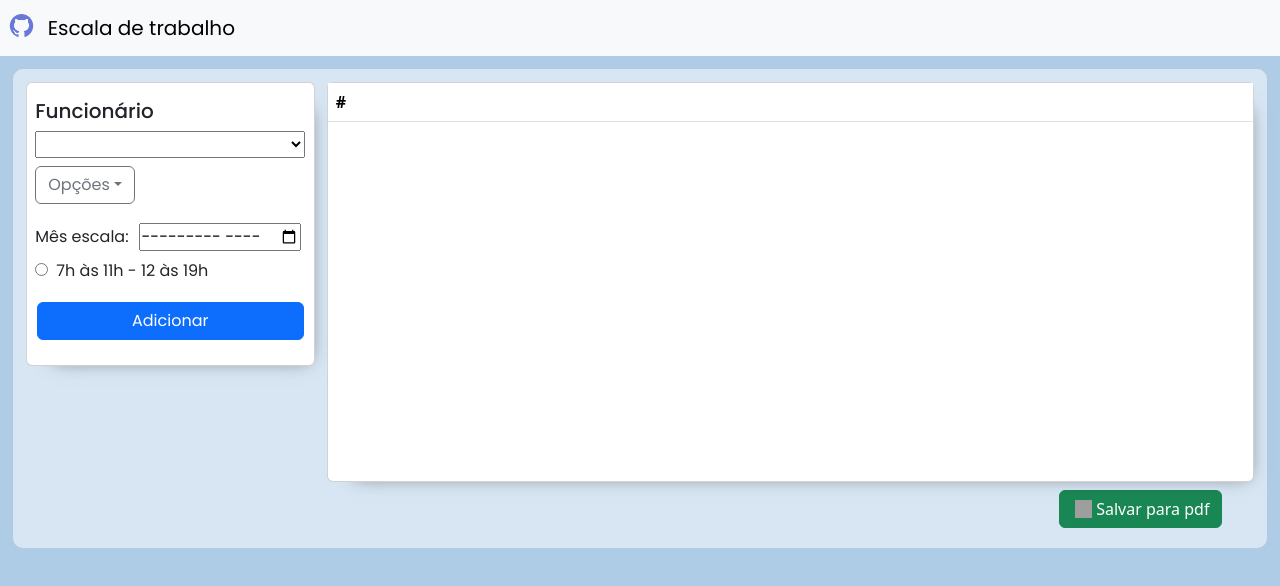
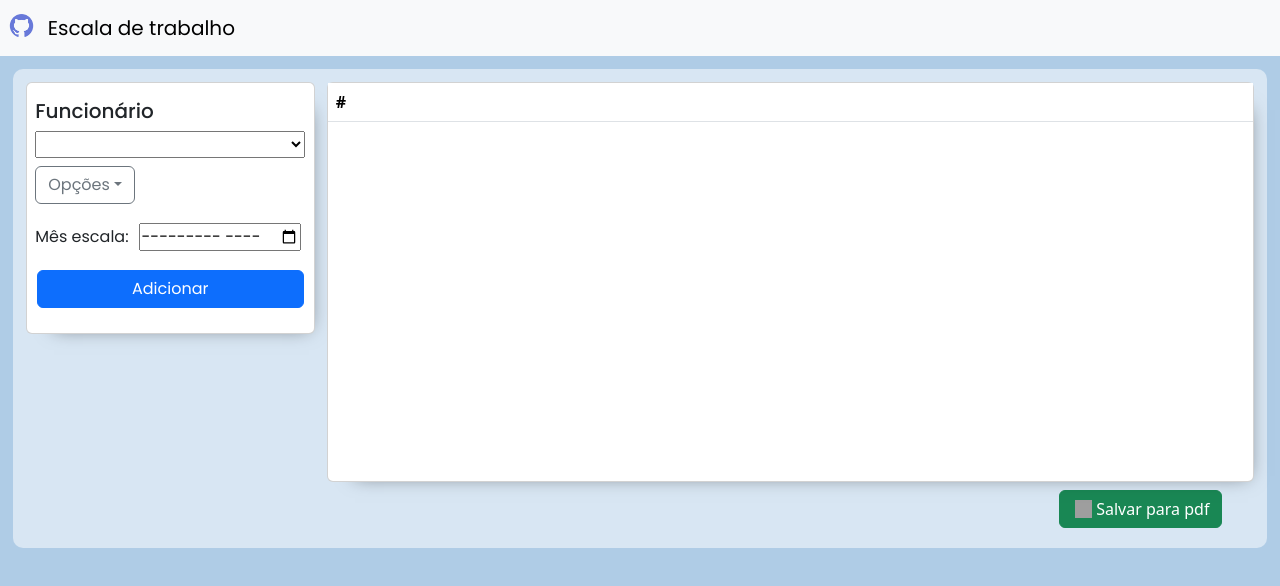
Before and after one commit to wesmnovaes/escala-de-trabalho, an Angular app in the folder escala/: page / in a window 1280 px wide. Shown: the top 586 px of the page. Built offline with nearby package versions, Linux system fonts and the light colour scheme; grey boxes are pictures that could not be loaded.

Commit message:
remove cod de teste e prepara nova função de add escala

```diff
--- a/escala/src/app/app.component.html
+++ b/escala/src/app/app.component.html
@@ -42,7 +42,7 @@
             <div class="form-row card-radio">
               @for (hor of horarios; track hor){
               <div class="custom-control custom-radio my-1 mr-sm-2">
-                <input type="radio" class="custom-control-input" id="radioD" value="{{hor.sigla}}" onclick="habilitaDia1();EscondePerguntaSabado()" formControlName="escala">
+                <input type="radio" class="custom-control-input" id="radioD" value="[desc:{{hor}}" onclick="habilitaDia1();" formControlName="escala">
                 <label class="custom-control-label" for="radioD">{{hor.desc}}</label>
               </div>
             }
--- a/escala/src/app/app.component.ts
+++ b/escala/src/app/app.component.ts
@@ -27,8 +27,9 @@ export class AppComponent {
   mes;
 
   // dados para teste
-  horarios:any = [{desc: '7h às 11h - 12 às 19h', legenda: '', sigla: 'D', he: 'S'}
-                ]
+  //horarios:any = [{desc: '7h às 11h - 12 às 19h', legenda: '', sigla: 'D', he: 'S'}]
+  horarios:any = []
+
   constructor(private $services: EscalaService, private formBuilder: FormBuilder){}
 
   funcionario:any[] = [];
@@ -37,8 +38,7 @@ export class AppComponent {
     escolhaMes: '',
     escala: '',
     SelectfuncionaiosLista:'',
-    dia1:'',
-    checkbox_trabalha_sabado:''
+    dia1:''
   });
   lancamentoFeriasForm = this.formBuilder.group({
     SelectfuncionaiosListaFF:'',
@@ -78,8 +78,11 @@ export class AppComponent {
         this.calen = this.$services.addMes(this.checkoutForm.value);
       }
       this.preencheEscala(this.checkoutForm.value.SelectfuncionaiosLista,this.$services.addEscala(this.checkoutForm.value.dia1,
-                                                                                                  this.checkoutForm.value.escala,
-                                                                                                  this.checkoutForm.value.checkbox_trabalha_sabado))
+                                                                                                  this.checkoutForm.value.escala))
+
+        let d: horario = JSON.parse(this.checkoutForm.value.escala!)
+        let dd = d.desc
+        console.log("hor: "+dd)
       this.checkoutForm.controls.escolhaMes.disable();
       this.checkoutForm.reset();
   }
--- a/escala/src/app/escala.service.ts
+++ b/escala/src/app/escala.service.ts
@@ -7,7 +7,7 @@ import moment from '../../node_modules/moment';
 export class EscalaService {
 
   calendario:any[] = [];
-  escala:any = [];
+  //escala:any = [];
   dias = 0;
   mes_ano = '';
   constructor(){}
@@ -23,7 +23,11 @@ export class EscalaService {
     }
     return this.calendario;
   }
-  addEscala(inicio,escala,checkbox_trabalha_sabado){
+  addEscala(dia1, escala){
+      console.log("dia1: "+dia1)
+      console.log(escala.desc,escala.sigla,escala.legenda,escala.he)
+  }
+  /*addEscala(inicio,escala){
     this.escala = [];
     let dia_semana = ''
     if(escala == 'MT'){
@@ -59,9 +63,8 @@ export class EscalaService {
           }
     }
       return this.escala;
-    }
+    }*/
     addFalta(ausencia,escala,funcio,dt_inicio,dt_fim){
-      console.log(ausencia);
       let idx = escala.findIndex((x) => x.nome == funcio )
       let escala_func = escala[idx].escala;
       for(let c = 0; c < escala_func.length; c++){
```
